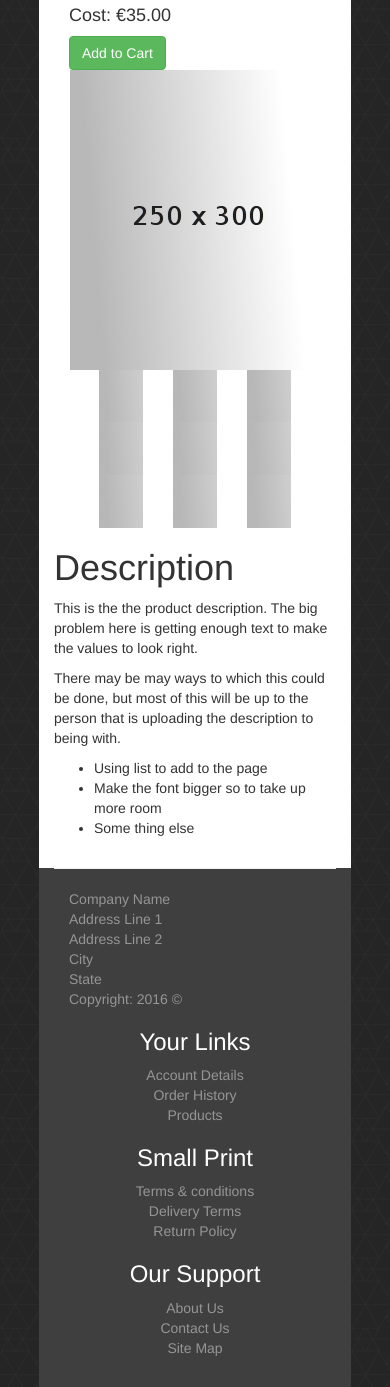
After one commit to Boomatang/Sample-Shop-Front, a Flask app: page /products/1 in a window 390 px wide. The commit adds this page. Shown: the part 750-2137 px from the top of the page. Run offline with Flask 2, Linux system fonts and the light colour scheme; some libraries are stand-ins or nearby versions.

Commit message:
product view page done to mock-up

```diff
--- a/app/main/views.py
+++ b/app/main/views.py
@@ -19,3 +19,8 @@ def products():
 @main.route("/contact")
 def contact():
     return render_template("main/contact.html")
+
+
+@main.route("/products/<item>")
+def product_view(item):
+    return render_template("main/product-view.html")
--- /dev/null
+++ b/app/templates/main/product-view.html
@@ -0,0 +1,19 @@
+{% extends "base/base.html" %}
+{% block myContent %}
+
+<div class="row padding-sides">
+
+<div class="col-md-5 col-md-push-7">
+{% include "product/_product-view-header.html" %}
+</div>
+
+<div class="container col-md-6 col-md-pull-5">
+{% include "product/_image-block.html" %}
+</div>
+
+<div class="col-md-10 col-md-offset-1">
+{% include "product/_product-view-description.html" %}
+</div>
+
+</div>
+{% endblock %}
--- a/app/templates/product/_image-block.html
+++ b/app/templates/product/_image-block.html
@@ -1,24 +1,23 @@
 <!-- image block is used to show the different images for a product. -->
 <!-- image block -->
-<div class="container col-md-6 border-img">
+
 	<div class="col-sm-6 col-md-6">
-		<img src="../images/image_holder-250x300.png" alt="" class="img-responsive center-block border-img">
+		<img src="{{ url_for('static', filename='images/image_holder-250x300.png') }}" alt="" class="img-responsive center-block border-img">
 	</div>
 	<div class="col-sm-6 col-md-6">
 		<div class="col-xs-12 col-sm-12 col-md-12">
-			<div class="col-xs-4 col-sm-4 col-md-4"><img src="../images/image_holder-75x90.png" alt="" class="img-responsive center-block"></div>
-			<div class="col-xs-4 col-sm-4 col-md-4"><img src="../images/image_holder-75x90.png" alt="" class="img-responsive center-block"></div>
-			<div class="col-xs-4 col-sm-4 col-md-4"><img src="../images/image_holder-75x90.png" alt="" class="img-responsive center-block"></div>
+			<div class="col-xs-4 col-sm-4 col-md-4"><img src="{{ url_for('static', filename='images/image_holder-75x90.png') }}" alt="" class="img-responsive center-block"></div>
+			<div class="col-xs-4 col-sm-4 col-md-4"><img src="{{ url_for('static', filename='images/image_holder-75x90.png') }}" alt="" class="img-responsive center-block"></div>
+			<div class="col-xs-4 col-sm-4 col-md-4"><img src="{{ url_for('static', filename='images/image_holder-75x90.png') }}" alt="" class="img-responsive center-block"></div>
 		</div>
 		<div class="col-xs-12 col-sm-12 col-md-12">
-			<div class="col-xs-4 col-sm-4 col-md-4"><img src="../images/image_holder-75x90.png" alt="" class="img-responsive center-block"></div>
-			<div class="col-xs-4 col-sm-4 col-md-4"><img src="../images/image_holder-75x90.png" alt="" class="img-responsive center-block"></div>
-			<div class="col-xs-4 col-sm-4 col-md-4"><img src="../images/image_holder-75x90.png" alt="" class="img-responsive center-block"></div>
+			<div class="col-xs-4 col-sm-4 col-md-4"><img src="{{ url_for('static', filename='images/image_holder-75x90.png') }}" alt="" class="img-responsive center-block"></div>
+			<div class="col-xs-4 col-sm-4 col-md-4"><img src="{{ url_for('static', filename='images/image_holder-75x90.png') }}" alt="" class="img-responsive center-block"></div>
+			<div class="col-xs-4 col-sm-4 col-md-4"><img src="{{ url_for('static', filename='images/image_holder-75x90.png') }}" alt="" class="img-responsive center-block"></div>
 		</div>
 		<div class="col-xs-12 col-sm-12 col-md-12">
-			<div class="col-xs-4 col-sm-4 col-md-4"><img src="../images/image_holder-75x90.png" alt="" class="img-responsive center-block"></div>
-			<div class="col-xs-4 col-sm-4 col-md-4"><img src="../images/image_holder-75x90.png" alt="" class="img-responsive center-block"></div>
-			<div class="col-xs-4 col-sm-4 col-md-4"><img src="../images/image_holder-75x90.png" alt="" class="img-responsive center-block"></div>
+			<div class="col-xs-4 col-sm-4 col-md-4"><img src="{{ url_for('static', filename='images/image_holder-75x90.png') }}" alt="" class="img-responsive center-block"></div>
+			<div class="col-xs-4 col-sm-4 col-md-4"><img src="{{ url_for('static', filename='images/image_holder-75x90.png') }}" alt="" class="img-responsive center-block"></div>
+			<div class="col-xs-4 col-sm-4 col-md-4"><img src="{{ url_for('static', filename='images/image_holder-75x90.png') }}" alt="" class="img-responsive center-block"></div>
 		</div>
 	</div>
-</div>
--- a/app/templates/product/_product-preview.html
+++ b/app/templates/product/_product-preview.html
@@ -6,7 +6,7 @@
         <h3>Thumbnail label</h3>
         <p>Cras justo odio, dapibus ac facilisis in, egestas eget quam. Donec id elit non mi porta gravida at eget metus.</p>
         <h5>Price &euro;29.99</h5>
-        <p><a href="product_view.html" class="btn btn-primary" role="button">View</a> <a href="#" class="btn btn-default" role="button">Add to Cart</a></p>
+        <p><a href="{{ url_for('main.product_view', item='54384') }}" class="btn btn-primary" role="button">View</a> <a href="#" class="btn btn-default" role="button">Add to Cart</a></p>
       </div>
     </div>
   </div>
--- a/app/templates/product/_product-view-description.html
+++ b/app/templates/product/_product-view-description.html
@@ -1,5 +1,5 @@
 <!--Sample block that could be used in doing the product description-->
-<div class="col-md-10 col-md-offset-1">
+
 <h1>Description</h1>
 <p>This is the the product description. The big problem here is getting enough text to make the values to look right.</p>
 <p>There may be may ways to which this could be done, but most of this will be up to the person that is uploading the description to being with.</p>
@@ -8,4 +8,3 @@
 <li>Make the font bigger so to take up more room</li>
 <li>Some thing else</li>
 </ul>
-</div>
--- a/app/templates/product/_product-view-header.html
+++ b/app/templates/product/_product-view-header.html
@@ -1,7 +1,6 @@
 <!--This is the title block for the product view page-->
-<div class="col-md-6">
+
 <div class="col-md-12"><h1>Product Title</h1></div>
 <div class="col-md-10 col-md-push-2"><h3>By <cite>James Fitzpatrick</cite></h3></div>
 <div class="col-md-12"><h4>Cost: &euro;35.00</h4></div>
 <div class="col-md-12"><input type="button" name="Add to Cart" value="Add to Cart" class="btn btn-success"></div>
-</div>
```
Also changed, not shown: requirements.txt (+19 -7 lines), tests/test_main_routes.py (+3 -0 lines).
